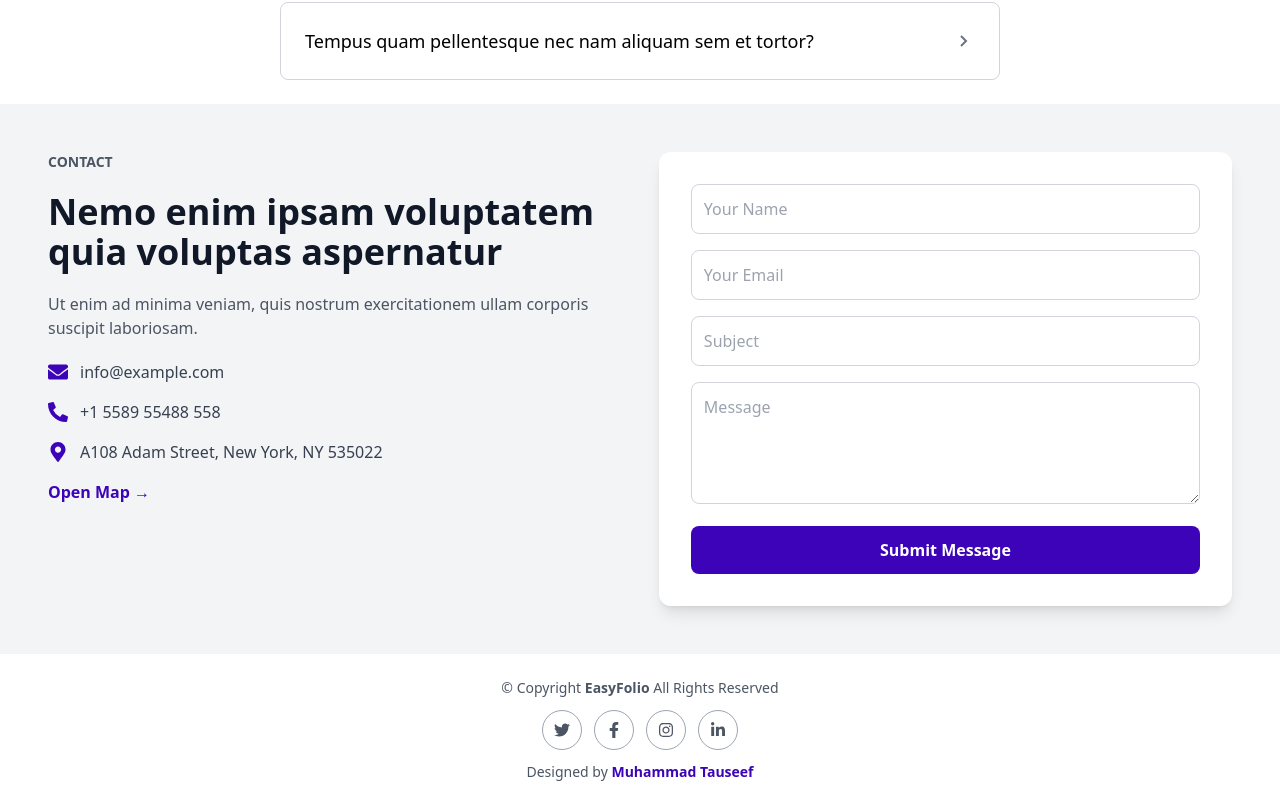
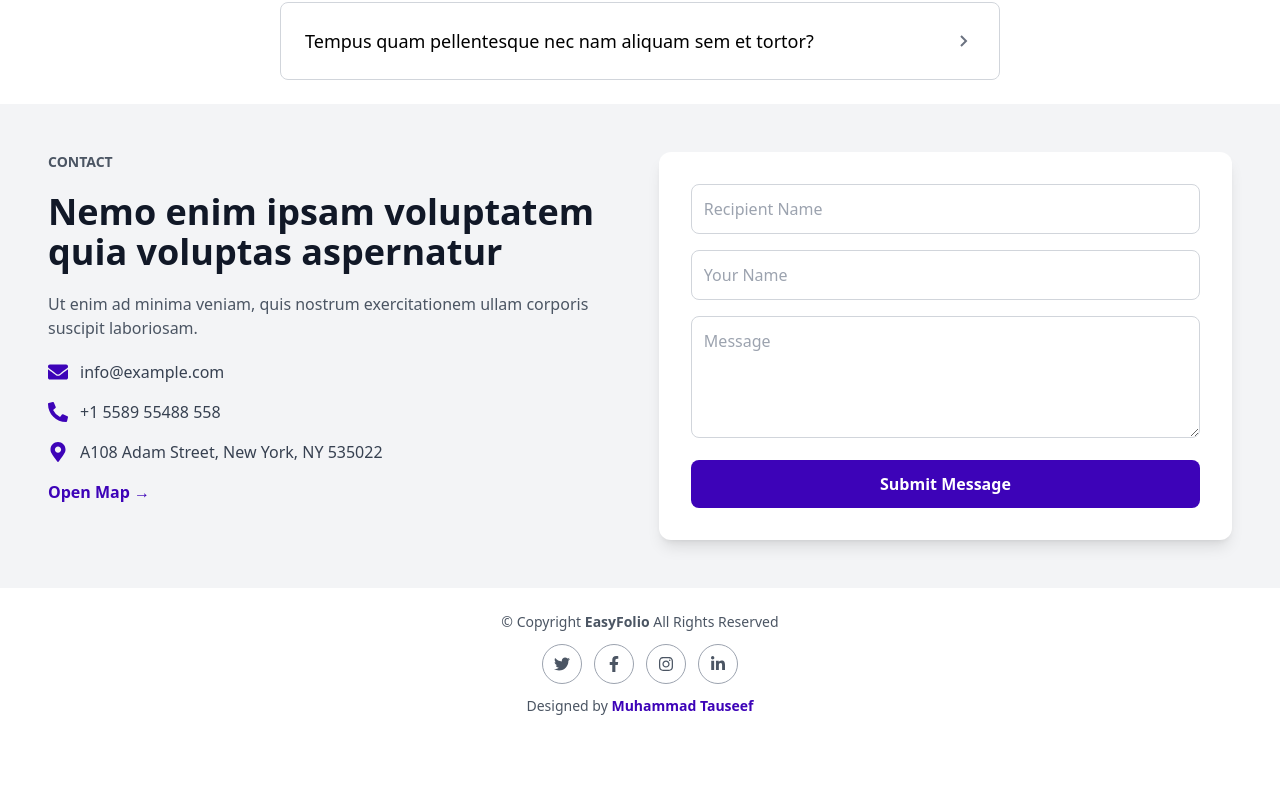
Before and after one commit to Touseef-Git/owais-portfolio1, a React (Vite) app: page / in a window 1280 px wide. Shown: the part 5328-6134 px from the top of the page. After the commit the page ends 6068 px from the top, so only its background shows below. Built offline with nearby package versions, Linux system fonts and the light colour scheme.

Commit message:
update tamplate

```diff
--- a/src/components/Contact.jsx
+++ b/src/components/Contact.jsx
@@ -1,69 +1,44 @@
-import React, { useState, useRef } from "react";
-import { FaEnvelope, FaMapMarkerAlt, FaPhoneAlt } from "react-icons/fa";
-import emailjs from "emailjs-com";
+import React, { useState } from 'react';
+import emailjs from 'emailjs-com';
+import { FaEnvelope, FaPhoneAlt, FaMapMarkerAlt } from 'react-icons/fa';
 
 const Contact = () => {
   const [formData, setFormData] = useState({
-    name: "",
-    email: "",
-    subject: "",
-    message: "",
+    to_name: '',
+    from_name: '',
+    message: '',
   });
-
   const [loading, setLoading] = useState(false);
 
-  // Handle Input Change
   const handleChange = (e) => {
-    setFormData({ ...formData, [e.target.name]: e.target.value });
+    const { name, value } = e.target;
+    setFormData({
+      ...formData,
+      [name]: value,
+    });
   };
 
-  // Send Email Function
   const sendEmail = (e) => {
     e.preventDefault();
     setLoading(true);
 
-    emailjs
-      .send(
-        "service_iriis7v", // Tumhara Service ID
-        "template_tgsid9o", // Tumhara Template ID
-        {
-          from_name: formData.name, // User ka naam
-          reply_to: formData.email, // User ka email
-          subject: formData.subject, // Email Subject
-          message: formData.message, // User ka message
-        },
-        "nJRaBbujihlr7JHlG" // Tumhara Public Key
-      )
-      .then((response) => {
-        console.log("SUCCESS!", response.status, response.text);
-        alert("Message sent successfully!");
-        setFormData({ name: "", email: "", subject: "", message: "" }); // Reset form
+    emailjs.sendForm('service_iriis7v', 'template_o59c4um', e.target, '8pIs9_tWpgSAh2yKs3fMY')
+      .then((result) => {
+        console.log(result.text);
+        alert('Message sent successfully!');
+        setFormData({
+          to_name: '',
+          from_name: '',
+          message: '',
+        });
+      }, (error) => {
+        console.log(error.text);
+        alert('Failed to send the message, please try again.');
       })
-      .catch((err) => {
-        console.log("FAILED...", err);
-        alert("Message sending failed! Try again.");
-      })
-      .finally(() => setLoading(false));
+      .finally(() => {
+        setLoading(false);
+      });
   };
-
-  // const form = useRef();
-
-  // const sendEmail = (e) => {
-  //   e.preventDefault();
-
-  //   emailjs
-  //     .sendForm('YOUR_SERVICE_ID', 'YOUR_TEMPLATE_ID', form.current, {
-  //       publicKey: 'YOUR_PUBLIC_KEY',
-  //     })
-  //     .then(
-  //       () => {
-  //         console.log('SUCCESS!');
-  //       },
-  //       (error) => {
-  //         console.log('FAILED...', error.text);
-  //       },
-  //     );
-  // };
 
   return (
     <div id="contact" data-aos="fade-up" data-aos-delay="200" data-aos-duration="1500" className="p-6 md:p-12 flex flex-col md:flex-row gap-10 bg-gray-100">
@@ -100,27 +75,18 @@ const Contact = () => {
         <form className="space-y-4" onSubmit={sendEmail}>
           <input
             type="text"
-            name="user_name"
-            placeholder="Your Name"
-            value={formData.name}
-            onChange={handleChange}
-            required
-            className="w-full p-3 border border-gray-300 rounded-lg focus:outline-none focus:border-[#3d03b8]"
-          />
-          <input
-            type="email"
-            name="user_email"
-            placeholder="Your Email"
-            value={formData.email}
+            name="to_name"
+            placeholder="Recipient Name"
+            value={formData.to_name}
             onChange={handleChange}
             required
             className="w-full p-3 border border-gray-300 rounded-lg focus:outline-none focus:border-[#3d03b8]"
           />
           <input
             type="text"
-            name="subject"
-            placeholder="Subject"
-            value={formData.subject}
+            name="from_name"
+            placeholder="Your Name"
+            value={formData.from_name}
             onChange={handleChange}
             required
             className="w-full p-3 border border-gray-300 rounded-lg focus:outline-none focus:border-[#3d03b8]"
```
